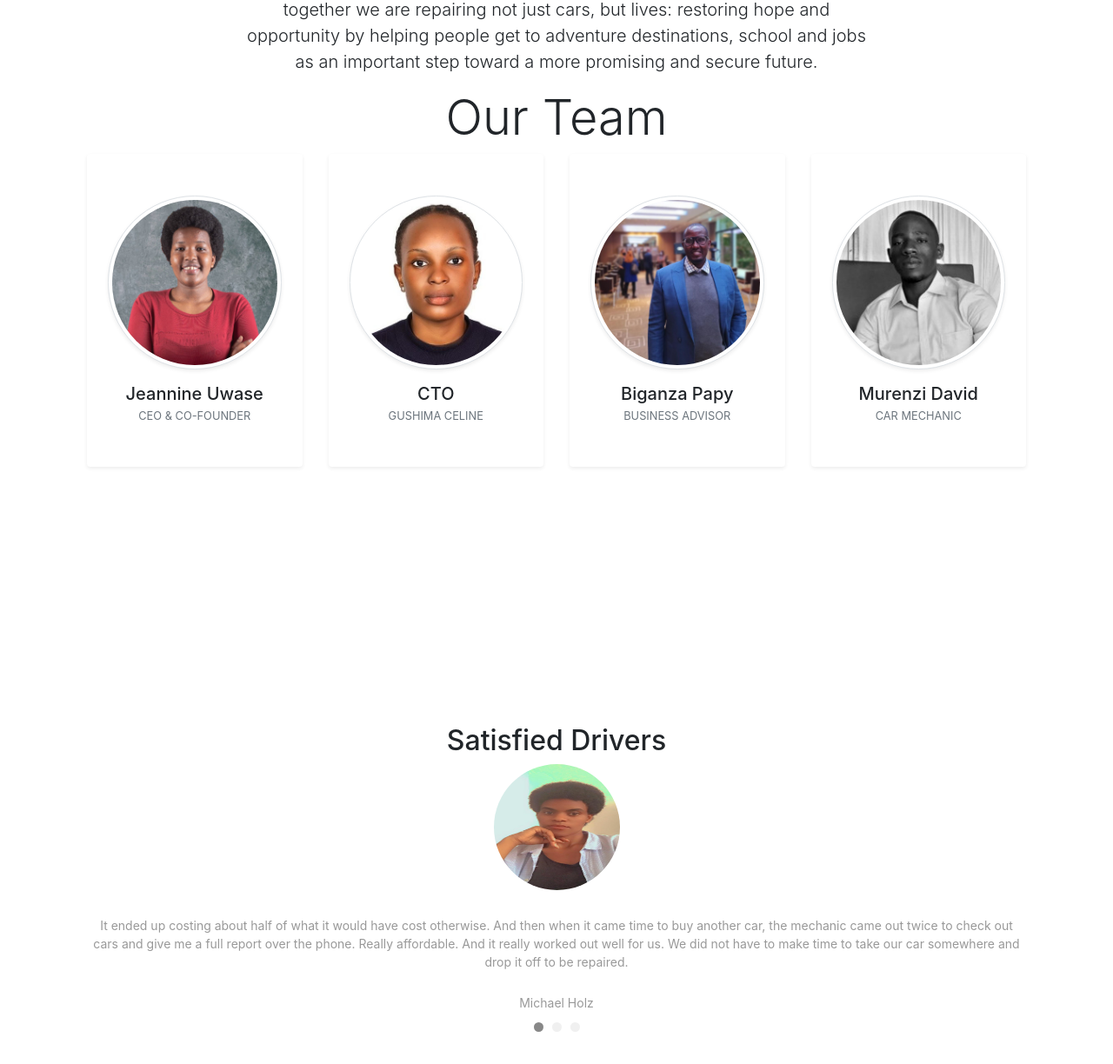
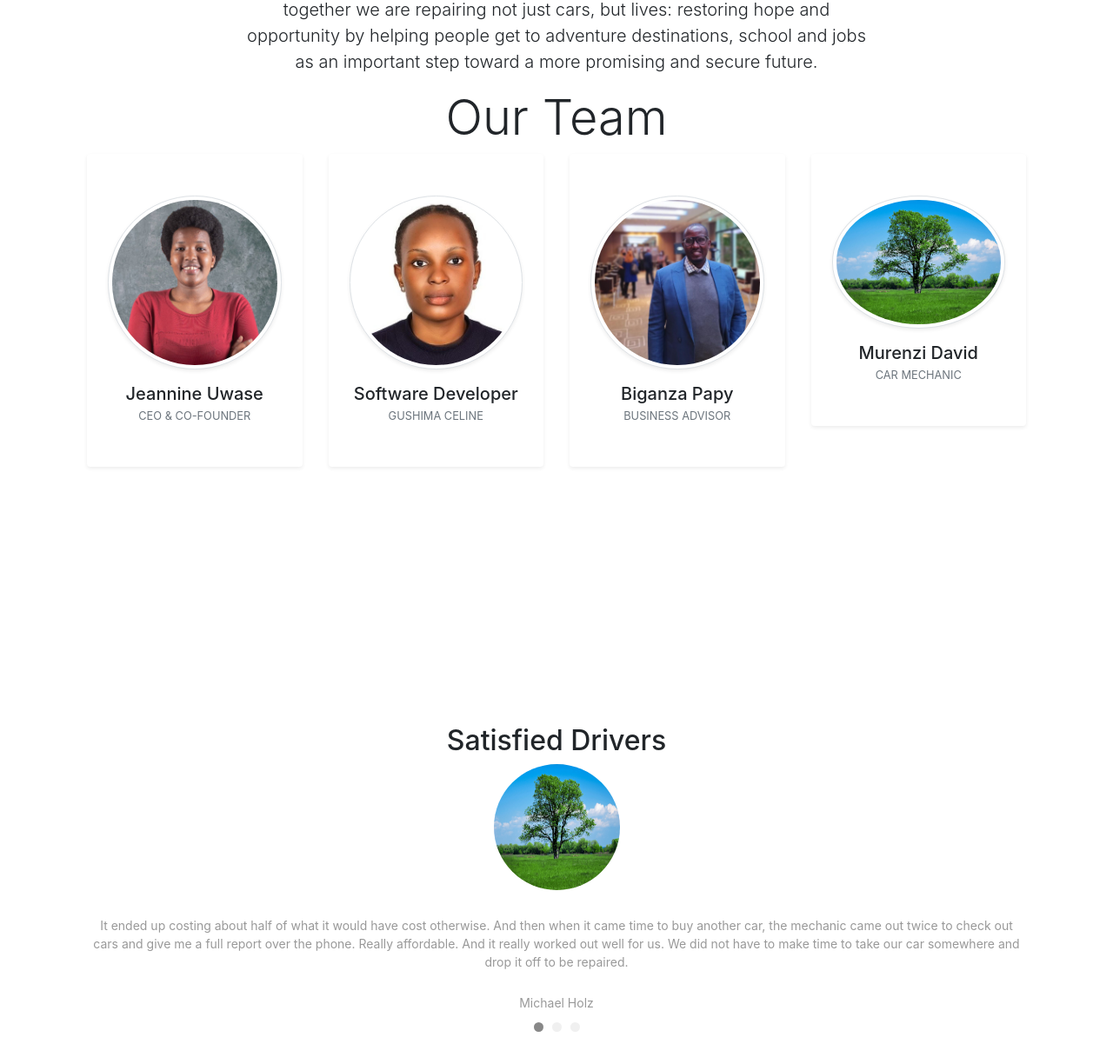
Before and after one commit to uwasejeannine/MechTechProject, a Django app: page / in a window 1280 px wide. Shown: the part 2759-3983 px from the top of the page at 87% size. Run offline with Django 3.2, Linux system fonts and the light colour scheme; data comes from the database, SQL or seed files in the repository; some libraries are stand-ins or nearby versions.

Commit message:
working ui

```diff
--- a/templates/base.html
+++ b/templates/base.html
@@ -60,9 +60,7 @@
                     <li class="nav-item" role="presentation">
                         <a class="navbar-brand" href="#services">Services</a>
                     </li>
-                    <li class="nav-item" role="presentation">
-                        <a class="navbar-brand" href="#services">Shop</a>
-                    </li>
+
                     <li class="nav-item" role="presentation">
                         <a class="navbar-brand" href="#team">About</a>
                     </li>
--- a/templates/index.html
+++ b/templates/index.html
@@ -163,7 +163,7 @@
           <!-- Team item -->
           <div class="col-xl-3 col-sm-6 mb-5">
               <div class="bg-white rounded shadow-sm py-5 px-4"><img src="{% static 'img/Celine.jpg' %}" alt="" class=" mh-100img-fluid rounded-circle mb-3 img-thumbnail shadow-sm">
-                  <h5 class="mb-0">CTO</h5>
+                  <h5 class="mb-0">Software Developer</h5>
                   <span class="small text-uppercase text-muted">Gushima Celine</span>
               </div>
           </div><!-- End -->
@@ -177,7 +177,7 @@
 
           <!-- Team item -->
           <div class="col-xl-3 col-sm-6 mb-5">
-              <div class="bg-white rounded shadow-sm py-5 px-4"><img src="{% static 'img/mechanic.jpg' %}" alt="" class=" mh-100img-fluid rounded-circle mb-3 img-thumbnail shadow-sm">
+              <div class="bg-white rounded shadow-sm py-5 px-4"><img src="{% static 'img/mechanicc.jpg' %}" alt="" class=" mh-100img-fluid rounded-circle mb-3 img-thumbnail shadow-sm">
                   <h5 class="mb-0">Murenzi David</h5>
                   <span class="small text-uppercase text-muted">Car mechanic</span>
               </div>
@@ -199,7 +199,7 @@
         <!-- Wrapper for carousel items -->
         <div class="carousel-inner">
             <div class="carousel-item active">
-                <div class="img-box"><img src="{% static 'img/juyes.jpeg' %}" alt=""></div>
+                <div class="img-box"><img src="{% static 'img/mechanicc.jpg' %}" alt=""></div>
                 <p class="testimonial">It ended up costing about half of what it would have cost otherwise. And then when it came time to buy another car, the mechanic came out twice to check out cars and give me a full report over the phone. Really affordable. And it really worked out well for us. We did not have to make time to take our car somewhere and drop it off to be repaired.</p>
                 <p class="overview">Michael Holz</p>
             </div>
```
Also changed, not shown: static/img/mechanic.jpg (deleted), static/img/mechanicc.jpg (added).
